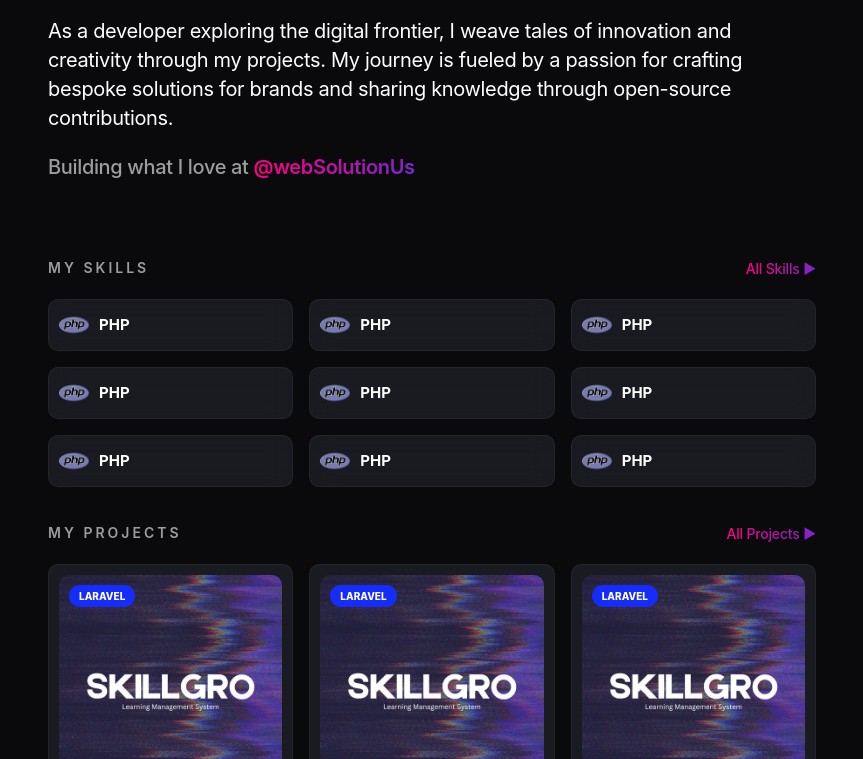
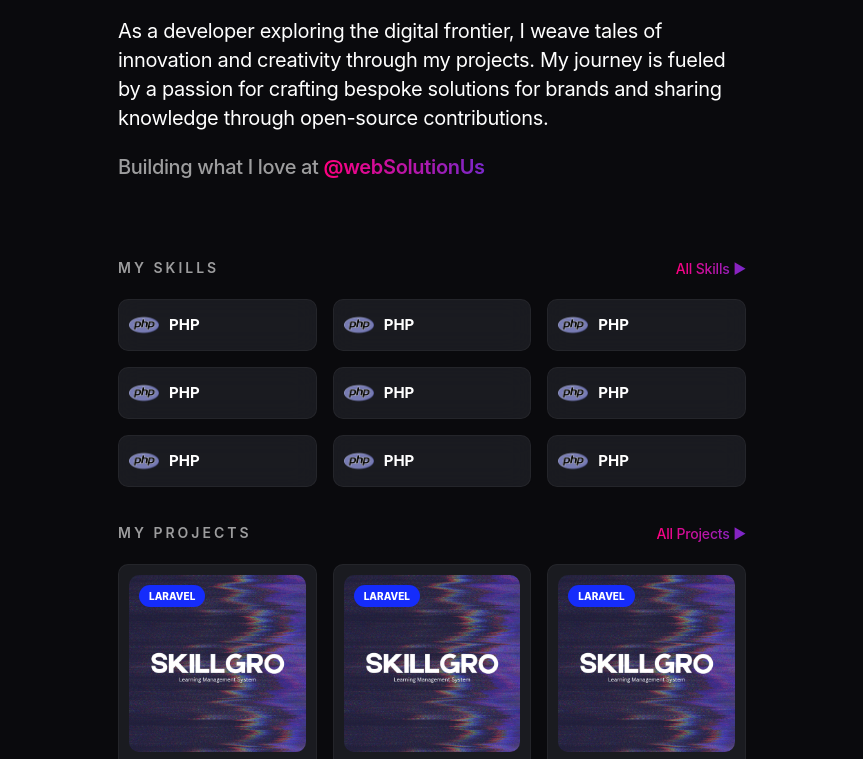
Before and after one commit to shakilahmed0369/dev-folio, a website built with Vite: page index.html in a window 1280 px wide. Shown: the part 307-1066 px from the top of the page, without its empty margins (208-1071 px from the left). Built offline with nearby package versions, Linux system fonts and the light colour scheme.

Commit message:
fix: container width

```diff
--- a/index.html
+++ b/index.html
@@ -9,7 +9,7 @@
 
 <body>
 
-  <div class="container mx-auto px-5 lg:px-60">
+  <div class="container mx-auto px-4 sm:px-6 max-w-[708px]">
     <header>
       <nav class="navigation-bar text-white flex items-center justify-between py-4">
         <div>
```
